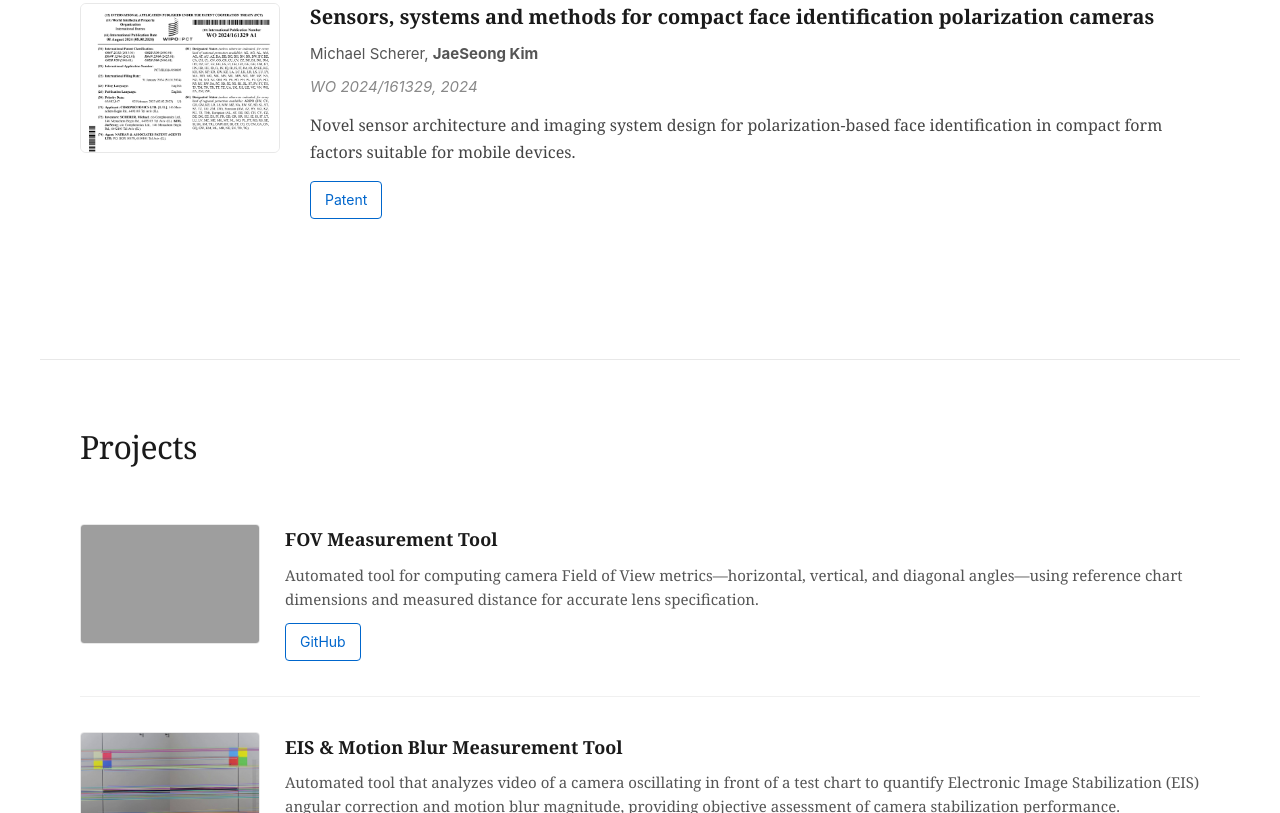
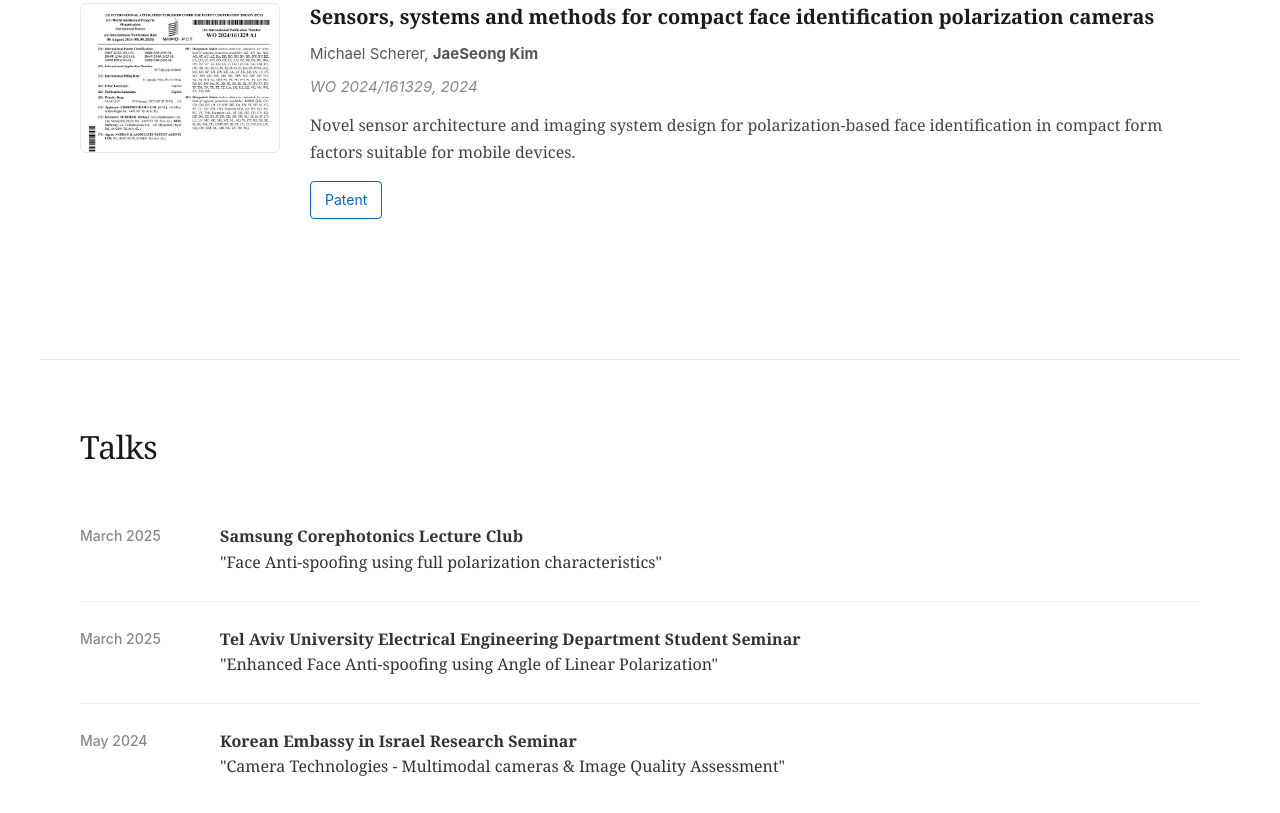
Before and after one commit to jesung1221/jesung1221.github.io, a plain HTML site: page index.html in a window 1280 px wide. Shown: the part 1987-2800 px from the top of the page. Drawn offline with Linux system fonts and the light colour scheme; grey boxes are pictures that could not be loaded.

Commit message:
added Talks Section

```diff
--- a/index.html
+++ b/index.html
@@ -467,6 +467,7 @@
                 <a href="#news">News</a>
                 <a href="#research">Research</a>
                 <a href="#patent">Patent</a>
+                <a href="#talks">Talks</a>
                 <a href="#projects">Projects</a>
                 <a href="photography.html">Photography</a>
             </div>
@@ -576,6 +577,35 @@
         </div>
     </section>
 
+    <!-- Talks Section -->
+    <section id="talks">
+        <h2 class="section-title">Talks</h2>
+
+        <div class="news-item">
+            <div class="news-date">March 2025</div>
+            <div class="news-content">
+                <p><strong>Samsung Corephotonics Lecture Club</strong><br>
+                "Face Anti-spoofing using full polarization characteristics"</p>
+            </div>
+        </div>
+
+        <div class="news-item">
+            <div class="news-date">March 2025</div>
+            <div class="news-content">
+                <p><strong>Tel Aviv University Electrical Engineering Department Student Seminar</strong><br>
+                "Enhanced Face Anti-spoofing using Angle of Linear Polarization"</p>
+            </div>
+        </div>
+
+        <div class="news-item">
+            <div class="news-date">May 2024</div>
+            <div class="news-content">
+                <p><strong>Korean Embassy in Israel Research Seminar</strong><br>
+                "Camera Technologies - Multimodal cameras & Image Quality Assessment"</p>
+            </div>
+        </div>
+    </section>
+
     <!-- Projects Section -->
     <section id="projects">
         <h2 class="section-title">Projects</h2>
```
